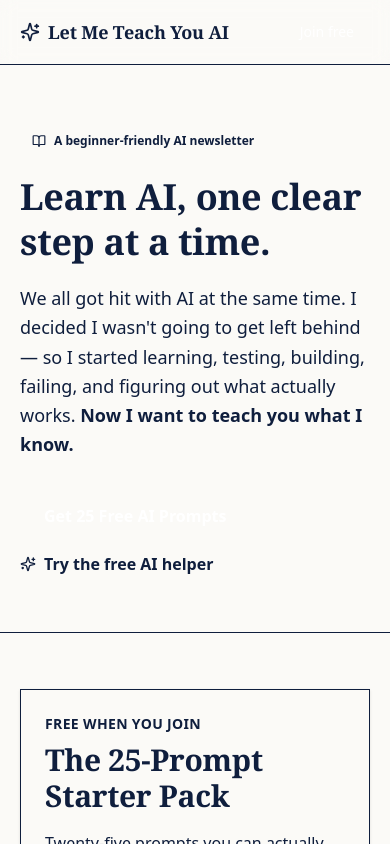
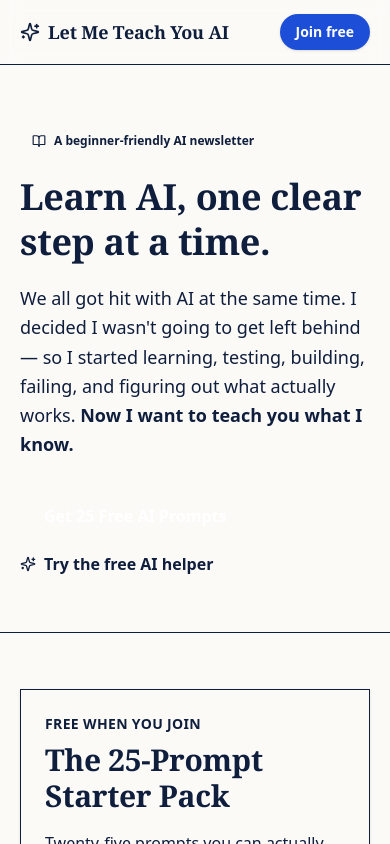
Before and after one commit to DopestT/Let-Me-Teach-You-AI, a Next.js app: page / in a window 390 px wide. Shown: the top 844 px of the page. Built offline with nearby package versions, Linux system fonts and the light colour scheme; no server answers.

Commit message:
Fix mobile header CTA contrast

```diff
--- a/components/site-header.tsx
+++ b/components/site-header.tsx
@@ -26,7 +26,7 @@ export function SiteHeader() {
           </Link>
           <Link
             href="/#join"
-            className="rounded-full bg-[--color-brand] px-4 py-2 text-white transition-colors hover:bg-[--color-brand-dark]"
+            className="rounded-full bg-[#1d4ed8] px-4 py-2 font-semibold text-white shadow-sm transition-colors hover:bg-[#1740b3] focus-visible:bg-[#1740b3]"
           >
             Join free
           </Link>
```
